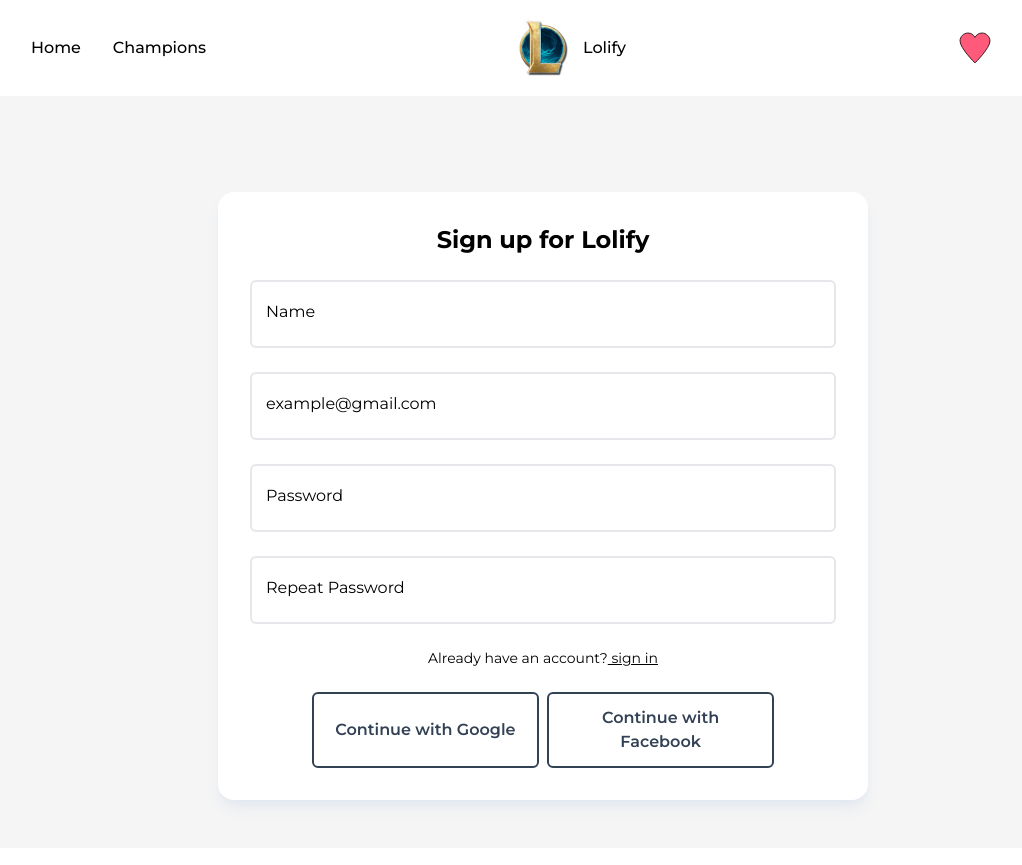
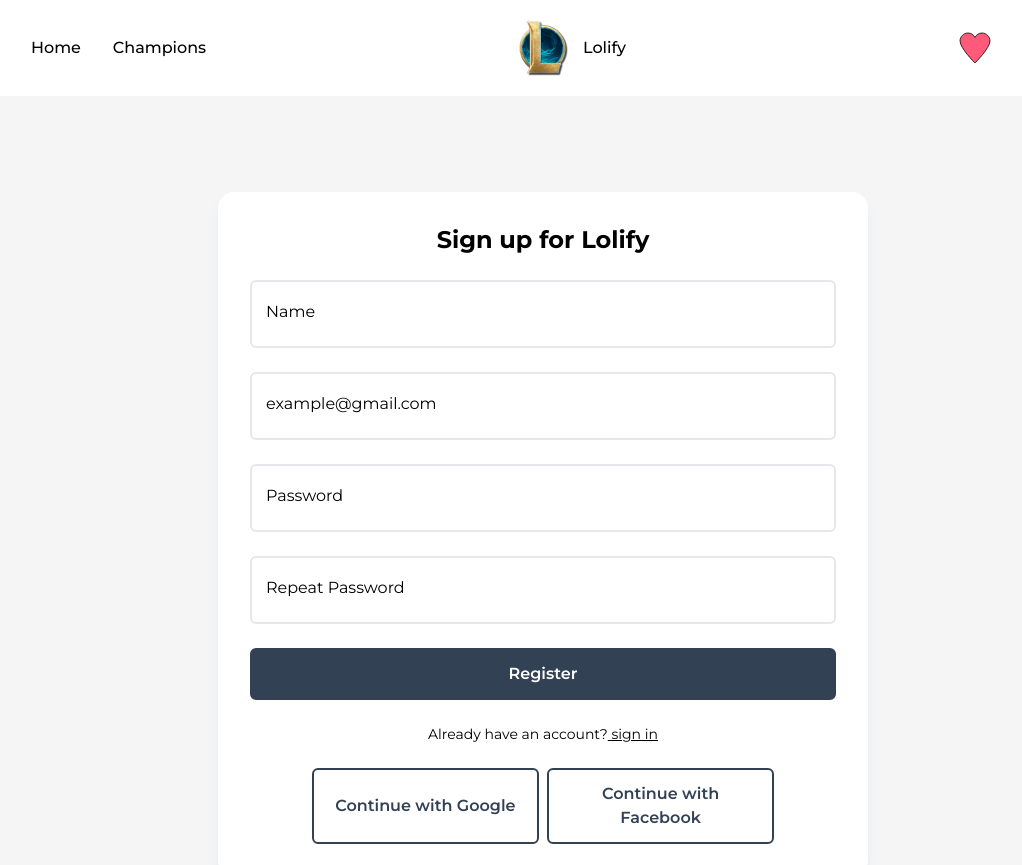
Before and after one commit to DominikSk0rka/Lolify-Website, a Next.js app: page /register in a window 1280 px wide. Shown: the top 865 px of the page, without its empty margins (97-1119 px from the left). Built offline with nearby package versions, Linux system fonts and the light colour scheme.

Commit message:
Adding a button to forms

```diff
--- a/app/login/LoginForm.tsx
+++ b/app/login/LoginForm.tsx
@@ -4,8 +4,15 @@
 import Link from "next/link";
 import Button from "../components/inputs/Button";
 import Heading from "../components/inputs/Heading";
+import { useState } from "react";
 
 const LoginForm = () => {
+
+    const [isLoading, setIsLoading] = useState(false);
+    const handleButtonClick = () => {
+        console.log("logged in");
+    };
+
     return (
     <>
     <Heading title="Sign on to Lolify"/>
@@ -21,6 +28,7 @@
     required
     type="password"
     />
+    <Button label = {isLoading ? "Loading..." : "Log in"} onClick={handleButtonClick}/>
 
     <p className="text-sm">
        You do not have an account?
--- a/app/register/RegisterForm.tsx
+++ b/app/register/RegisterForm.tsx
@@ -4,8 +4,15 @@
 import Link from "next/link";
 import Button from "../components/inputs/Button";
 import Heading from "../components/inputs/Heading";
+import { useState } from "react";
 
 const RegisterForm = () => {
+
+    const [isLoading, setIsLoading] = useState(false);
+    const handleButtonClick = () => {
+        console.log("registered");
+    };
+
     return (
     <>
     <Heading title="Sign up for Lolify"/>
@@ -34,7 +41,7 @@
     required
     type="password"
     />
-
+        <Button label = {isLoading ? "Loading..." : "Register"} onClick={handleButtonClick}/>
     <p className="text-sm">
         Already have an account?
        <Link className="underline" href="/login">
```
